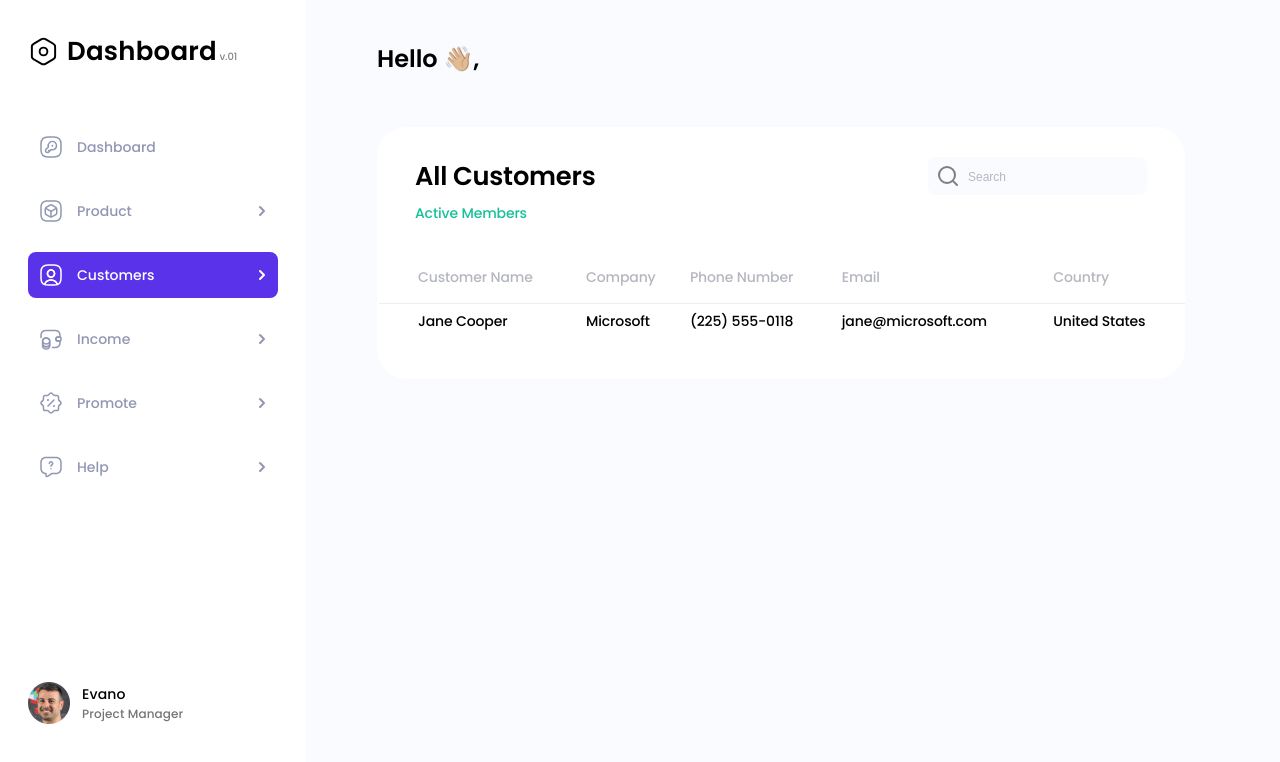
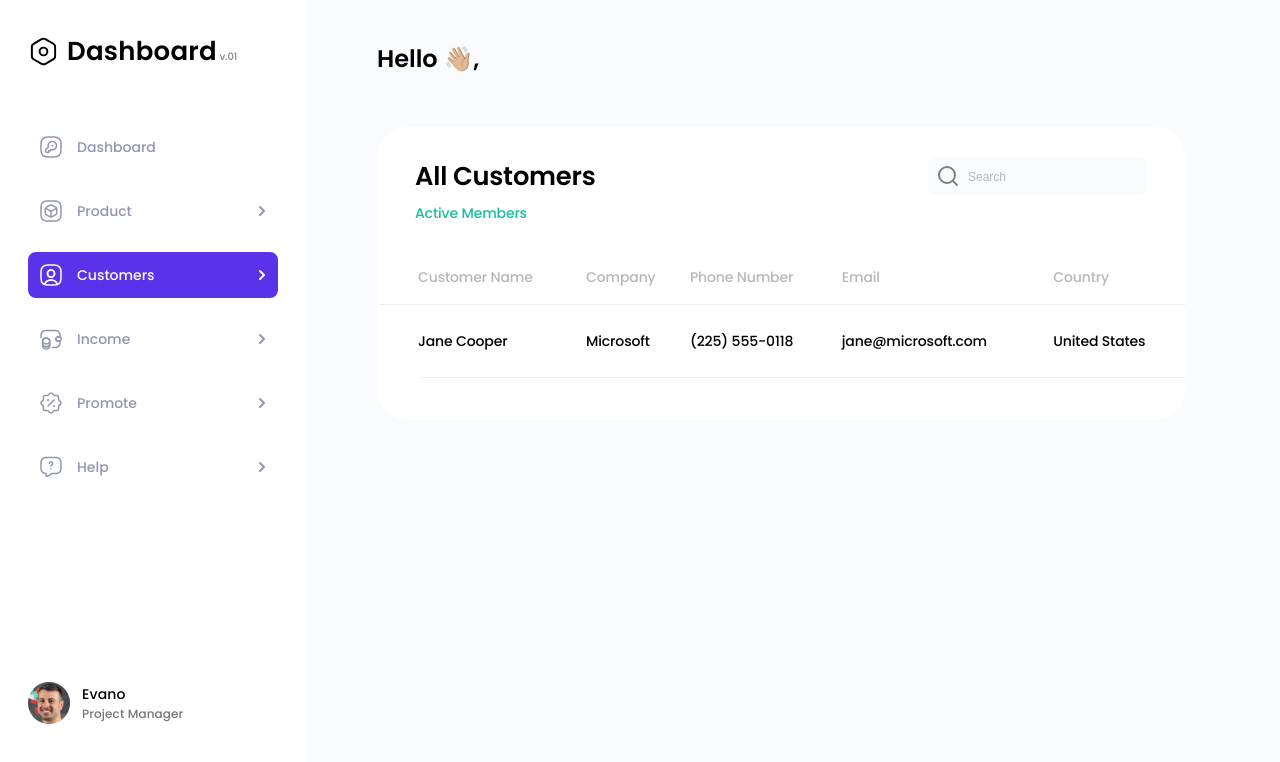
Before and after one commit to nsihor/dashboard_customers, a React (Create React App) app: page /customers in a window 1280 px wide. Shown: the top 762 px of the page. Built offline with nearby package versions, Linux system fonts and the light colour scheme.

Commit message:
complete Tbody

```diff
--- a/src/components/Tbody/Tbody.jsx
+++ b/src/components/Tbody/Tbody.jsx
@@ -1,8 +1,9 @@
 import Status from "../Status/Status";
+import styles from "./styles.module.scss"
 
 const Tbody = ({customer}) => {
     return (
-        <tbody>
+        <tbody className={styles.tbody}>
             <tr>
                 <td>{customer.name}</td>
                 <td>{customer.company}</td>
--- a/src/components/Tbody/styles.module.scss
+++ b/src/components/Tbody/styles.module.scss
@@ -1,3 +1,17 @@
-.thead {
+.tbody {
+  position: relative;
 
+  &::after {
+    content: "";
+    position: absolute;
+    left: 2px;
+    right: 2px;
+    bottom: 0;
+    height: 1px;
+    background-color: #EEEEEE;
+  }
+
+  td {
+    height: 70px;
+  }
 }
--- a/src/components/Thead/styles.module.scss
+++ b/src/components/Thead/styles.module.scss
@@ -7,7 +7,7 @@
     left: -38px;
     right: -38px;
     bottom: 0;
-    height: 1px;
+    height: 0.5px;
     background-color: #EEEEEE;
   }
 
```
